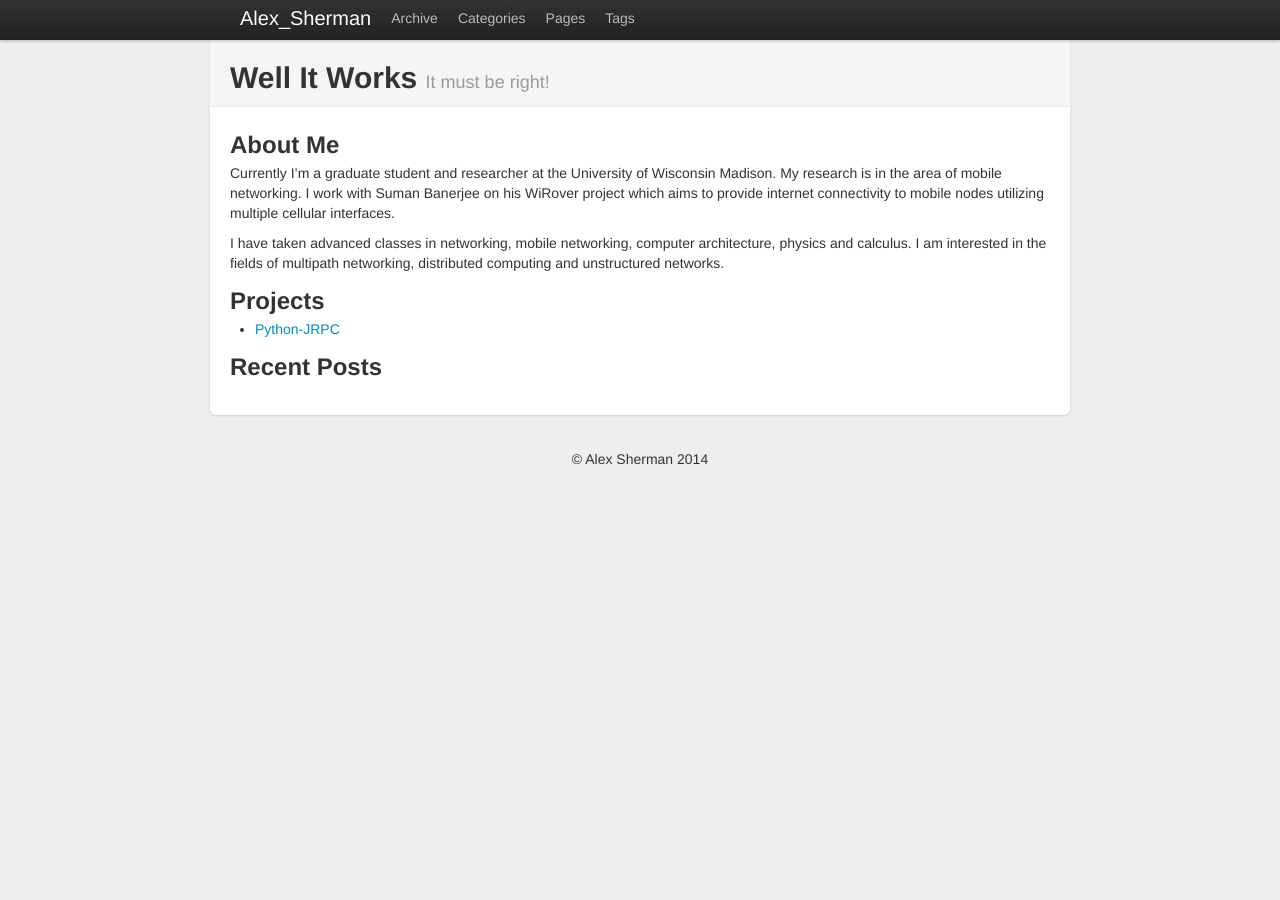
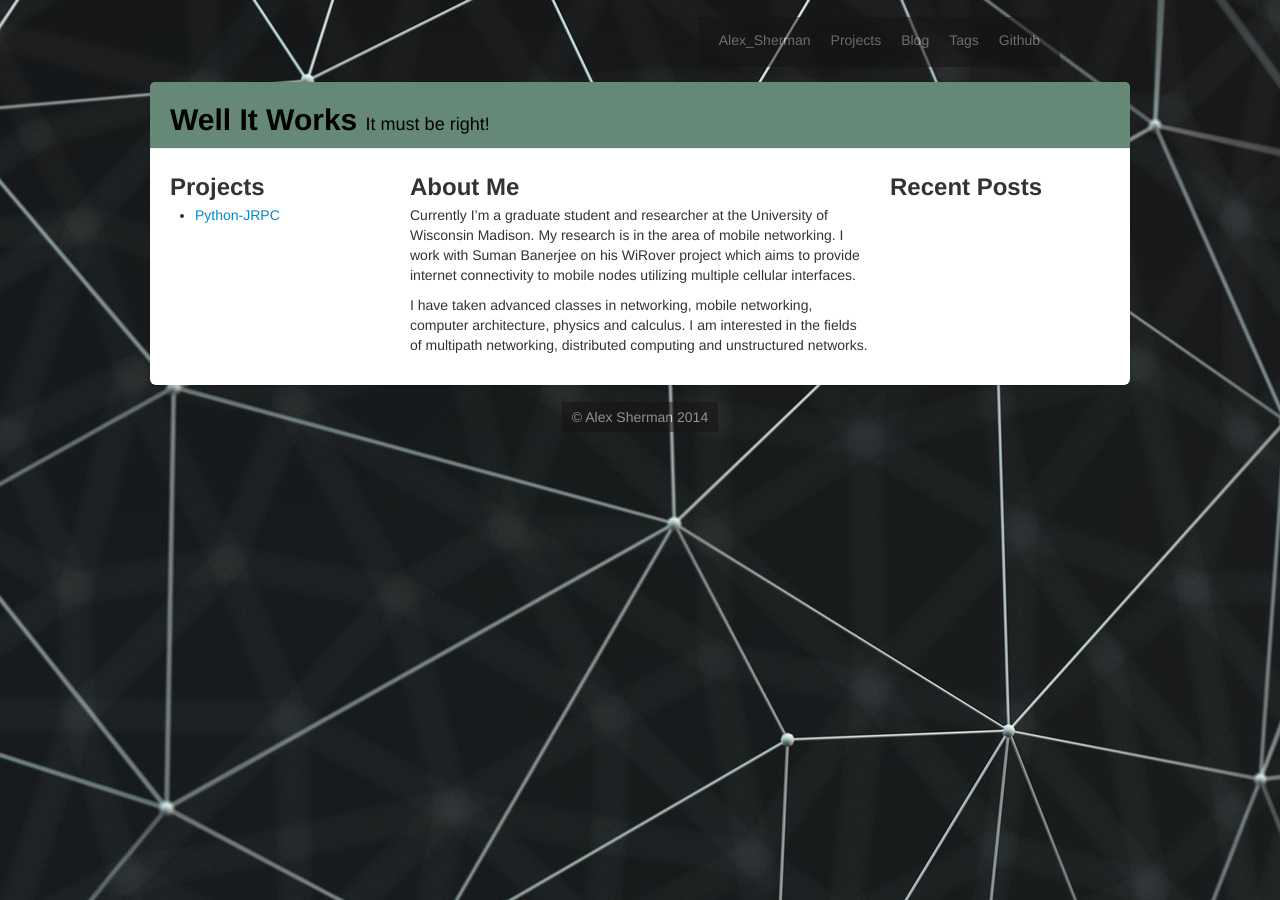
Before and after one commit to alex-sherman/alex-sherman.github.io, a Jekyll site: the page built from index.html, in a window 1280 px wide. Built offline with Jekyll 4.4.1, drawn with Linux system fonts in a browser that asks for light colours; some web fonts are replaced.

Commit message:
Style changes

```diff
--- a/_config.yml
+++ b/_config.yml
@@ -1,4 +1,4 @@
-pygments: true
+highlighter: pygments
 
 collections:
   projects:
--- a/_includes/footer.html
+++ b/_includes/footer.html
@@ -1,4 +1,3 @@
 <footer>
-  <p>&copy; Alex Sherman 2014
-  </p>
+    <div><span class="light-over">&copy; Alex Sherman 2014<span></div>
 </footer>
--- a/_includes/header.html
+++ b/_includes/header.html
@@ -1,11 +1,9 @@
 <div class="topbar">
-  <div class="fill">
-    <div class="container">
-      <a class="brand" href="/">Alex_Sherman</a>
-      <a href="/archive.html">Archive</a>
-			<a href="/categories.html">Categories</a>
-			<a href="/pages.html">Pages</a>
-			<a href="/tags.html">Tags</a>
-		</div>
-	</div>
+    <div class="fill light-over">
+        <a class="brand" href="/">Alex_Sherman</a>
+        <a href="/projects.html">Projects</a>
+        <a href="/blog.html">Blog</a>
+        <a href="/tags.html">Tags</a>
+        <a href="https://github.com/alex-sherman">Github</a>
+    </div>
 </div>
--- a/_layouts/default.html
+++ b/_layouts/default.html
@@ -22,27 +22,24 @@
     <script src="/js/libs/modernizr-2.0.6.min.js"></script>
 </head>
 <body>
+    <div class="container">
         {% include header.html %}
 
-	<div class="container">
         <div class="content">
             <div class="page-header">
                 <h1>{{ page.title }} <small>{{ page.subtitle }}</small></h1>
             </div>
 
-			<div class="row">
-			  <div class="span14">
             <div id="main-container">
                 <div id="main" class="wrapper clearfix">
                     {{ content }}
                 </div> <!-- #main -->
             </div> <!-- #main-container -->
         </div>
-			</div>
-		</div>
+        {% include footer.html %}
     </div>
 
-	{% include footer.html %}
+
 
     <scripts src="js/libs/jquery-1.7.1.min.js"></scripts>
     <scripts src="bootstrap/js/bootstrap.js"></scripts>
--- a/css/style.css
+++ b/css/style.css
@@ -1,15 +1,10 @@
 /* Override some defaults */
 html, body {
-  background-color: #eee;
-}
-body {
-  padding-top: 40px; /* 40px to make the container go all the way to the bottom of the topbar */
+  background-color: #181213;
+  background-image: url("/images/background.jpg");
 }
 .container > footer p {
   text-align: center; /* center align it with the container */
-}
-.container {
-  width: 820px; /* downsize our container to make the content feel a bit tighter and more cohesive. NOTE: this removes two full columns from the grid, meaning you only go to 14 columns and not 16. */
 }
 h1, h2 {
   margin: 0;
@@ -18,9 +13,12 @@ h1, h2 {
 h1 {
   font-size: 30px;
   line-height: 36px;
+  color: black;
+
 }
 h1 small {
   font-size: 18px;
+  color: inherit;
 }
 h2 {
   font-size: 24px;
@@ -32,31 +30,24 @@ h2 {
   background-color: #fff;
   padding: 20px;
   margin: 0 -20px; /* negative indent the amount of the padding to maintain the grid system */
-  -webkit-border-radius: 0 0 6px 6px;
-     -moz-border-radius: 0 0 6px 6px;
-          border-radius: 0 0 6px 6px;
-  -webkit-box-shadow: 0 1px 2px rgba(0,0,0,.15);
-     -moz-box-shadow: 0 1px 2px rgba(0,0,0,.15);
-          box-shadow: 0 1px 2px rgba(0,0,0,.15);
+  border-radius: 6px;
+  box-shadow: 0 1px 2px rgba(0,0,0,.15);
 }
 
 /* Page header tweaks */
 .page-header {
-  background-color: #f5f5f5;
+  background-color: #687;
   padding: 20px 20px 10px;
+  border-radius: 5px 5px 0 0;
   margin: -20px -20px 20px;
 }
 
+.topbar {
+  text-align: right;
+  margin-right: 50px;
+  margin-bottom: 10px;
+}
 
-.topbar {
-  height:40px;
-  position:fixed;
-  top:0;
-  left:0;
-  right:0;
-  z-index:10000;
-  overflow:visible;
-}
 .topbar a{
   color:#bfbfbf;
   text-shadow:0 -1px 0 rgba(0, 0, 0, 0.25);
@@ -64,14 +55,18 @@ h2 {
   float:left;
   display:block;
 }
-.topbar a:hover{background-color:#333;background-color:rgba(255, 255, 255, 0.05);color:#ffffff;text-decoration:none;}
-.topbar .brand{color:#ffffff;font-size:20px;font-weight:200;line-height:1;}
-.topbar-inner,.topbar .fill{background-color:#222;background-color:#222222;background-repeat:repeat-x;background-image:-khtml-gradient(linear, left top, left bottom, from(#333333), to(#222222));background-image:-moz-linear-gradient(top, #333333, #222222);background-image:-ms-linear-gradient(top, #333333, #222222);background-image:-webkit-gradient(linear, left top, left bottom, color-stop(0%, #333333), color-stop(100%, #222222));background-image:-webkit-linear-gradient(top, #333333, #222222);background-image:-o-linear-gradient(top, #333333, #222222);background-image:linear-gradient(top, #333333, #222222);filter:progid:DXImageTransform.Microsoft.gradient(startColorstr='#333333', endColorstr='#222222', GradientType=0);-webkit-box-shadow:0 1px 3px rgba(0, 0, 0, 0.25),inset 0 -1px 0 rgba(0, 0, 0, 0.1);-moz-box-shadow:0 1px 3px rgba(0, 0, 0, 0.25),inset 0 -1px 0 rgba(0, 0, 0, 0.1);box-shadow:0 1px 3px rgba(0, 0, 0, 0.25),inset 0 -1px 0 rgba(0, 0, 0, 0.1);}
-.topbar div>ul,.nav{/* display:block; *//* float:left; *//* margin:0 10px 0 0; *//* position:relative; *//* left:0; */}.topbar div>ul>li,.nav>li{display:block;float:left;}
-.topbar div>ul a,.nav a{display:block;float:none;padding:10px 10px 11px;line-height:19px;text-decoration:none;}
 
-footer p {
+.light-over {
+  line-height: 30px;
   margin-top: 17px;
-  padding-top: 17px;
+  text-align: center;
+  color: white;
+  background-color: #181213;
+  opacity: .5;
+  display: inline-block;
+  padding-left: 10px;
+  padding-right: 10px;
+}
+footer div {
   text-align: center;
 }
--- a/index.html
+++ b/index.html
@@ -3,15 +3,8 @@ layout: default
 title: Well It Works
 subtitle: It must be right!
 ---
-
-<h2 id="about-me">About Me</h2>
-
-<p>Currently I’m a graduate student and researcher at the University of Wisconsin Madison.
-My research is in the area of mobile networking. I work with Suman Banerjee on his WiRover project
-which aims to provide internet connectivity to mobile nodes utilizing multiple cellular interfaces.</p>
-<p>I have taken advanced classes in networking, mobile networking, computer architecture, physics and calculus.
-I am interested in the fields of multipath networking, distributed computing and unstructured networks.</p>
-
+<div class="row">
+    <div class="span3">
         <h2 id="projects">Projects</h2>
 
         <ul>
@@ -21,9 +14,24 @@ I am interested in the fields of multipath networking, distributed computing and
             </li>
           {% endfor %}
         </ul>
+    </div>
+
+    <div class="span6">
+        <h2 id="about-me">About Me</h2>
+
+        <p>Currently I’m a graduate student and researcher at the University of Wisconsin Madison.
+        My research is in the area of mobile networking. I work with Suman Banerjee on his WiRover project
+        which aims to provide internet connectivity to mobile nodes utilizing multiple cellular interfaces.</p>
+        <p>I have taken advanced classes in networking, mobile networking, computer architecture, physics and calculus.
+        I am interested in the fields of multipath networking, distributed computing and unstructured networks.</p>
+    </div>
+
+    <div class="span3">
 
         <h2 id="recent-posts">Recent Posts</h2>
 
         <ul class="posts">
 
         </ul>
+    </div>
+</div>
```
Also changed, not shown: images/background.jpg (added). Lines whose indentation alone changed are shown as unchanged.
